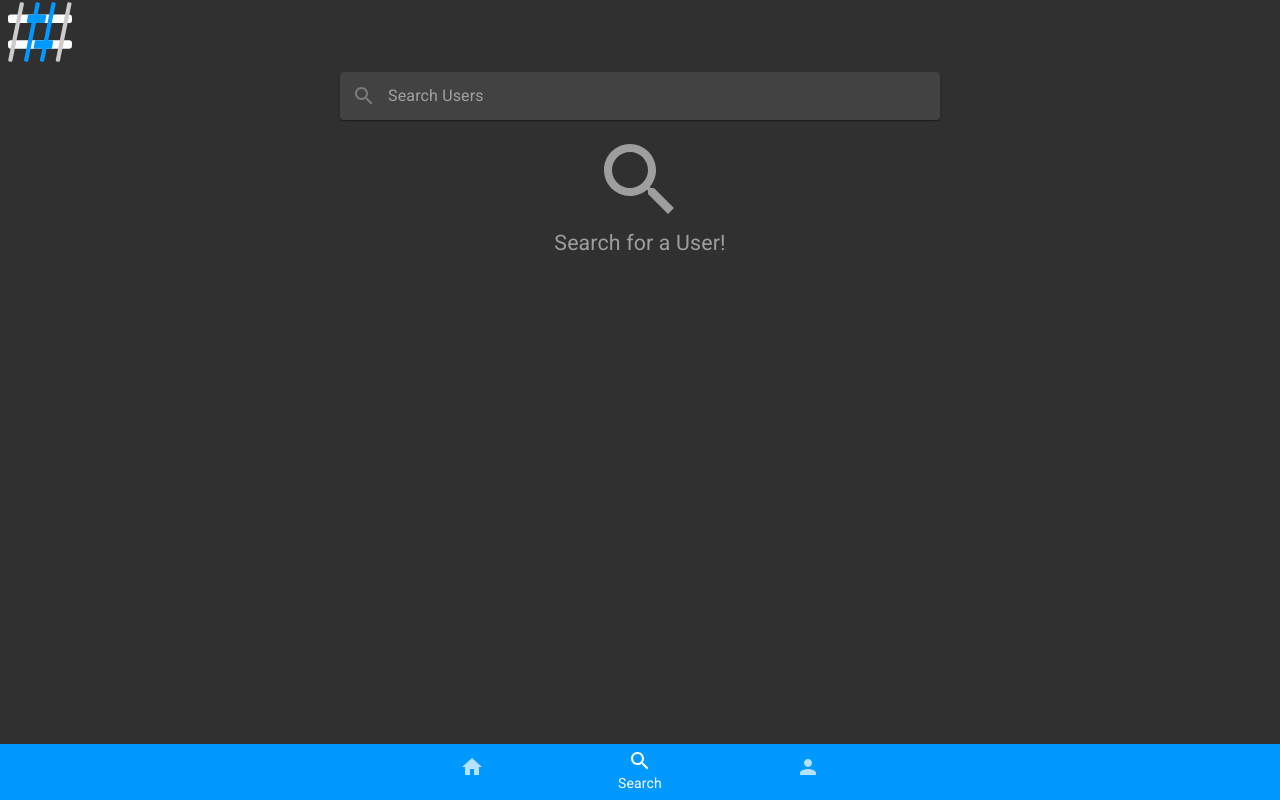
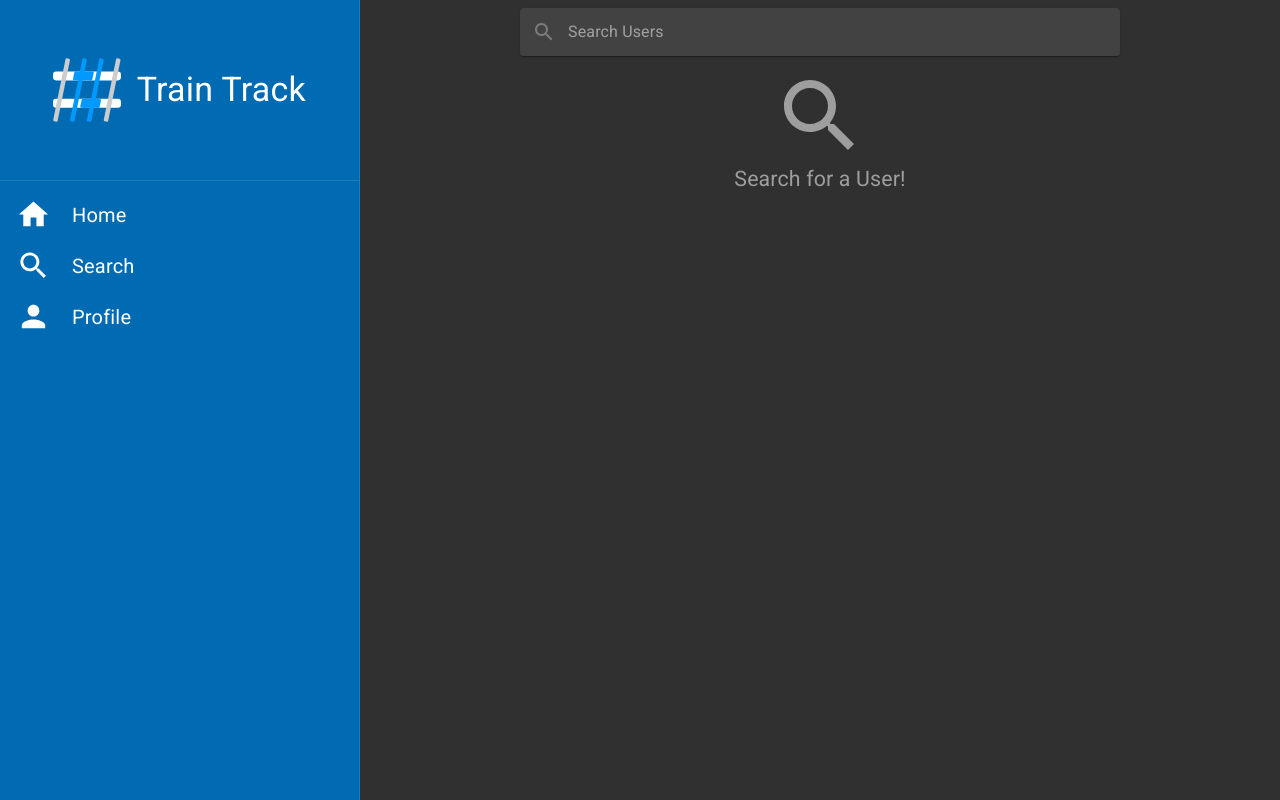
Before and after one commit to liamcr/train-track-frontend, a React (Create React App) app: page /search in a window 1280 px wide. Built offline with nearby package versions, Linux system fonts and the light colour scheme; sample sign-in values are in the browser's storage.

Commit message:
Added rough desktop layout

```diff
--- a/src/components/PageWrapper.tsx
+++ b/src/components/PageWrapper.tsx
@@ -1,13 +1,23 @@
 import {
   BottomNavigation,
   BottomNavigationAction,
+  ButtonBase,
   createStyles,
+  Divider,
+  Drawer,
+  List,
+  ListItem,
+  ListItemIcon,
+  ListItemText,
   makeStyles,
+  Typography,
+  useMediaQuery,
 } from "@material-ui/core";
 import HomeIcon from "@material-ui/icons/Home";
 import SearchIcon from "@material-ui/icons/Search";
 import UserIcon from "@material-ui/icons/Person";
-import React from "react";
+import React, { useEffect } from "react";
+import Logo from "../assets/train-track-init-logo.svg";
 import Header from "./Header";
 
 type PageWrapperProps = {
@@ -15,6 +25,8 @@ type PageWrapperProps = {
   fixedHeader?: boolean;
   bottomNavHidden?: boolean;
 };
+
+const drawerWidth = 360;
 
 const useStyles = makeStyles(() =>
   createStyles({
@@ -27,6 +39,32 @@ const useStyles = makeStyles(() =>
         color: "white",
       },
     },
+    root: {
+      display: "flex",
+    },
+    drawer: {
+      width: drawerWidth,
+      flexShrink: 0,
+    },
+    drawerPaper: {
+      width: drawerWidth,
+      backgroundColor: "hsl(204, 100%, 35%)",
+    },
+    content: {
+      flexGrow: 1,
+      width: `calc(100% - ${drawerWidth}px)`,
+    },
+    logoContainer: {
+      height: 180,
+      padding: 16,
+      display: "flex",
+      flexDirection: "row",
+      alignItems: "center",
+    },
+    logo: {
+      height: 64,
+      marginRight: 16,
+    },
   })
 );
 
@@ -38,7 +76,11 @@ const PageWrapper: React.FC<PageWrapperProps> = ({
 }) => {
   const classes = useStyles();
 
+  const isMobile = useMediaQuery("(max-width: 600px)");
+
   return (
+    <>
+      {isMobile ? (
         <>
           <Header fixed={!!fixedHeader} />
           {children}
@@ -65,6 +107,50 @@ const PageWrapper: React.FC<PageWrapperProps> = ({
             </BottomNavigation>
           )}
         </>
+      ) : (
+        <div className={classes.root}>
+          <Drawer
+            className={classes.drawer}
+            classes={{
+              paper: classes.drawerPaper,
+            }}
+            variant="permanent"
+            anchor="left"
+          >
+            <ButtonBase href="/home" className={classes.logoContainer}>
+              <img src={Logo} alt="Train Track Logo" className={classes.logo} />
+              <Typography variant="h4">Train Track</Typography>
+            </ButtonBase>
+            <Divider />
+            <List>
+              {["Home", "Search", "Profile"].map((name, i) => (
+                <ListItem
+                  key={i}
+                  button
+                  onClick={() => {
+                    window.location.href = `/${name.toLowerCase()}`;
+                  }}
+                >
+                  <ListItemIcon>
+                    {i === 0 ? (
+                      <HomeIcon fontSize="large" />
+                    ) : i === 1 ? (
+                      <SearchIcon fontSize="large" />
+                    ) : (
+                      <UserIcon fontSize="large" />
+                    )}
+                  </ListItemIcon>
+                  <Typography variant="body1" style={{ fontSize: 20 }}>
+                    {name}
+                  </Typography>
+                </ListItem>
+              ))}
+            </List>
+          </Drawer>
+          <div className={classes.content}>{children}</div>
+        </div>
+      )}
+    </>
   );
 };
 
--- a/src/styles/NewWorkout.css
+++ b/src/styles/NewWorkout.css
@@ -1,5 +1,5 @@
 .new-workout-container {
-  width: 90vw;
+  width: 90%;
   margin: auto;
   margin-bottom: 64px;
   display: flex;
--- a/src/styles/ProfileImage.css
+++ b/src/styles/ProfileImage.css
@@ -9,10 +9,9 @@
 }
 
 .profile-image-overlay {
-  top: 0;
-  left: 0;
+  top: calc(-40vh - 5px);
   z-index: 2;
-  position: absolute;
+  position: relative;
   background-color: rgba(0, 0, 0, 0.2);
   display: flex;
   align-items: flex-end;
@@ -23,6 +22,6 @@
   display: flex;
   justify-content: space-between;
   flex-direction: row;
-  width: calc(100% - 24px);
+  width: calc(100%);
   align-items: center;
 }
--- a/src/styles/Timeline.css
+++ b/src/styles/Timeline.css
@@ -1,5 +1,5 @@
 .timeline-container {
-  width: 90vw;
+  width: 90%;
   margin: auto;
   margin-bottom: 64px;
   display: flex;
```
Lines whose indentation alone changed are shown as unchanged.
